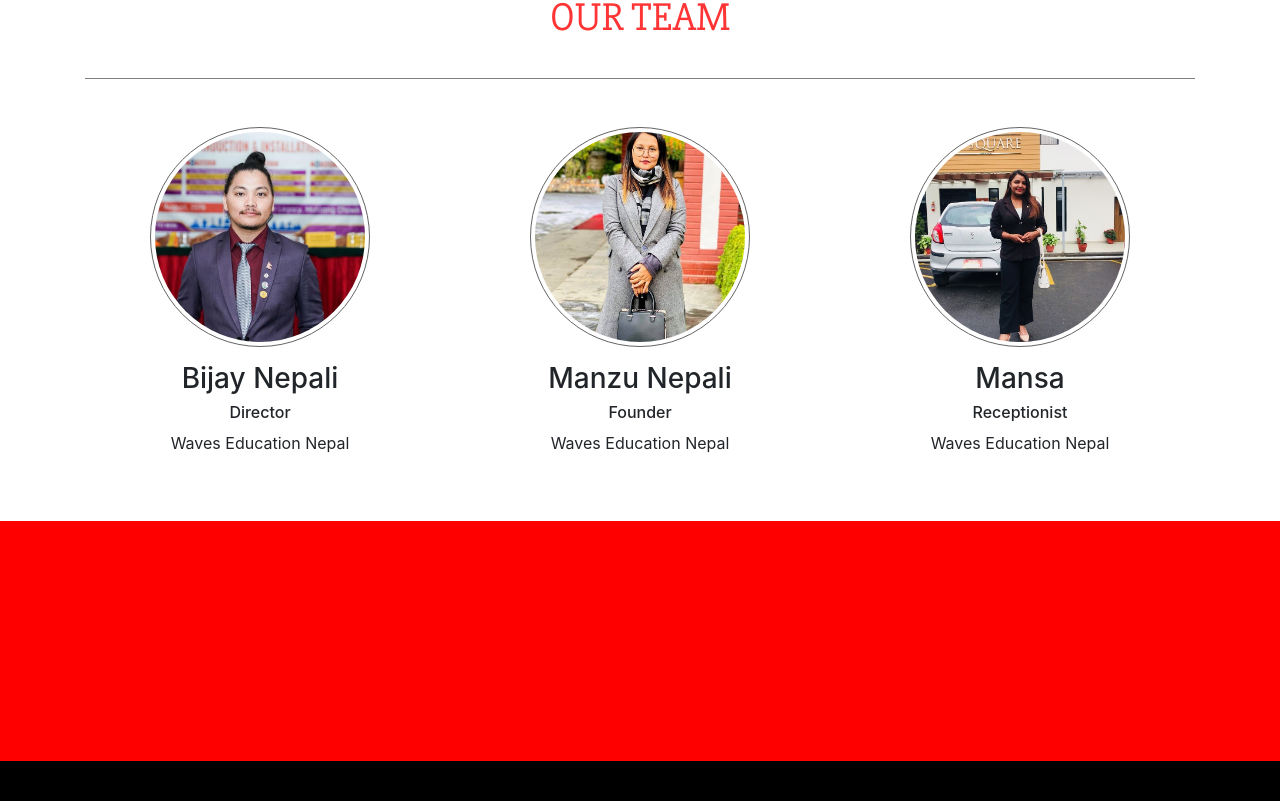
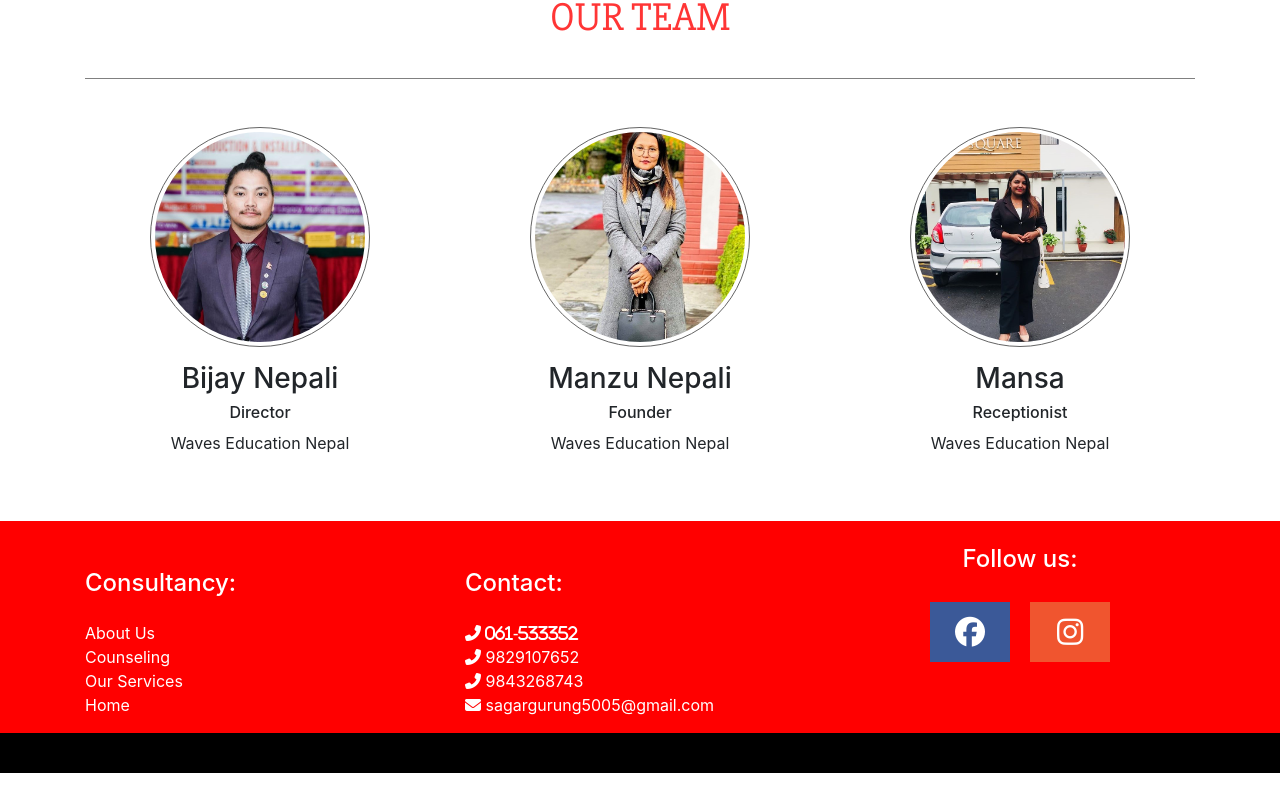
Before and after one commit to SagarGi/wavesedunep, a React (Create React App) app: page / in a window 1280 px wide. Shown: the part 1875-2676 px from the top of the page. After the commit the page ends 2648 px from the top, so only its background shows below. Built offline with nearby package versions, Linux system fonts and the light colour scheme.

Commit message:
top footer

```diff
--- a/public/index.html
+++ b/public/index.html
@@ -31,6 +31,7 @@
     <!-- Latest compiled JavaScript -->
     <script src="https://maxcdn.bootstrapcdn.com/bootstrap/4.4.1/js/bootstrap.min.js"></script>
     <script src='https://kit.fontawesome.com/a076d05399.js'></script>
+    <link rel="stylesheet" href="https://cdnjs.cloudflare.com/ajax/libs/font-awesome/4.7.0/css/font-awesome.min.css">
     <!--
       Notice the use of %PUBLIC_URL% in the tags above.
       It will be replaced with the URL of the `public` folder during the build.
--- a/src/App.js
+++ b/src/App.js
@@ -104,17 +104,17 @@ class App extends Component
             <div className = "container mt-5">
               <div className = "row">
                 <div className = "col-lg-4 text-center bg-dark">
-                    <i class='fas fa-user-graduate'></i>
+                    <i class='services fas fa-user-graduate'></i>
                     <h2>Study Abroad</h2>
                 </div>
 
                 <div className = "col-lg-4 text-center bg-danger">
-                    <a><i class='fas fa-edit'></i></a>
+                    <a><i class='services fas fa-edit'></i></a>
                     <h2>IELTS Preparation</h2>
                 </div>
 
                 <div className = "col-lg-4 text-center bg-success">
-                    <i class='fas fa-chalkboard-teacher'></i>
+                    <i class='services fas fa-chalkboard-teacher'></i>
                     <h2>Japanese Language</h2>
                 </div>
 
@@ -148,6 +148,47 @@ class App extends Component
             <div className = "second-footer">
 
 
+              <div className = "container">
+                <div className = "row">
+
+                   <div className = "col-lg-4 text-white text-left">
+
+                    <h4 className = "pt-5 pb-3">Consultancy:</h4>
+                    <ul className = "list-unstyled">
+                      <li>About Us</li>
+                      <li>Counseling</li>
+                      <li>Our Services</li>
+                      <li>Home</li>
+                    </ul>
+
+                  </div>
+
+                  <div className = "col-lg-4 text-white text-left">
+
+                    <h4 className = "pt-5 pb-3">Contact:</h4>
+                    <ul className = "list-unstyled">
+                      <li><i className='fas fa-phone-alt'>  061-533352</i></li>
+                      <li><i className='fas fa-phone-alt'/> 9829107652</li>
+                      <li><i className='fas fa-phone-alt'/> 9843268743</li>
+                      <li><i class='fas fa-envelope'></i>  sagargurung5005@gmail.com</li>
+                    </ul>
+
+                  </div>
+
+                  <div className = "col-lg-4 text-white text-center">
+
+                    <h4 className = "pt-4 pb-3">Follow us:</h4>
+                    <a href="#" class="fa fa-facebook"></a>
+                    <a href="#" class="fa fa-instagram"></a>
+
+                  </div>
+
+                </div>
+
+
+              </div>
+
+
 
             </div>
         <Footer />
--- a/src/Navbar.css
+++ b/src/Navbar.css
@@ -52,6 +52,6 @@ ul{
   {
       margin-top: 50px;
       width: 100%;
-      height: 30vh;
+
       background-color: red;
   }
--- a/src/aboutus.css
+++ b/src/aboutus.css
@@ -23,7 +23,7 @@ hr{
     margin-bottom: 30px;
 }
 
-i{
+.services{
     margin-top: 50px;
     font-size: 80px;
     color: white;
@@ -74,7 +74,26 @@ h2{
 
 }
 
-.secondlast-footer
-{
-    margin-top: 100px;
+.fa {
+    padding: 15px;
+    font-size: 30px;
+    width: 80px;
+    text-align: center;
+    text-decoration: none;
+    margin: 5px 10px;
+  }
+
+  .fa:hover {
+    opacity: 0.7;
+    color: white;
 }
+
+.fa-facebook {
+    background: #3B5998;
+    color: white;
+  }
+
+  .fa-instagram {
+    background: #f0552f;
+    color: white;
+  }
```
